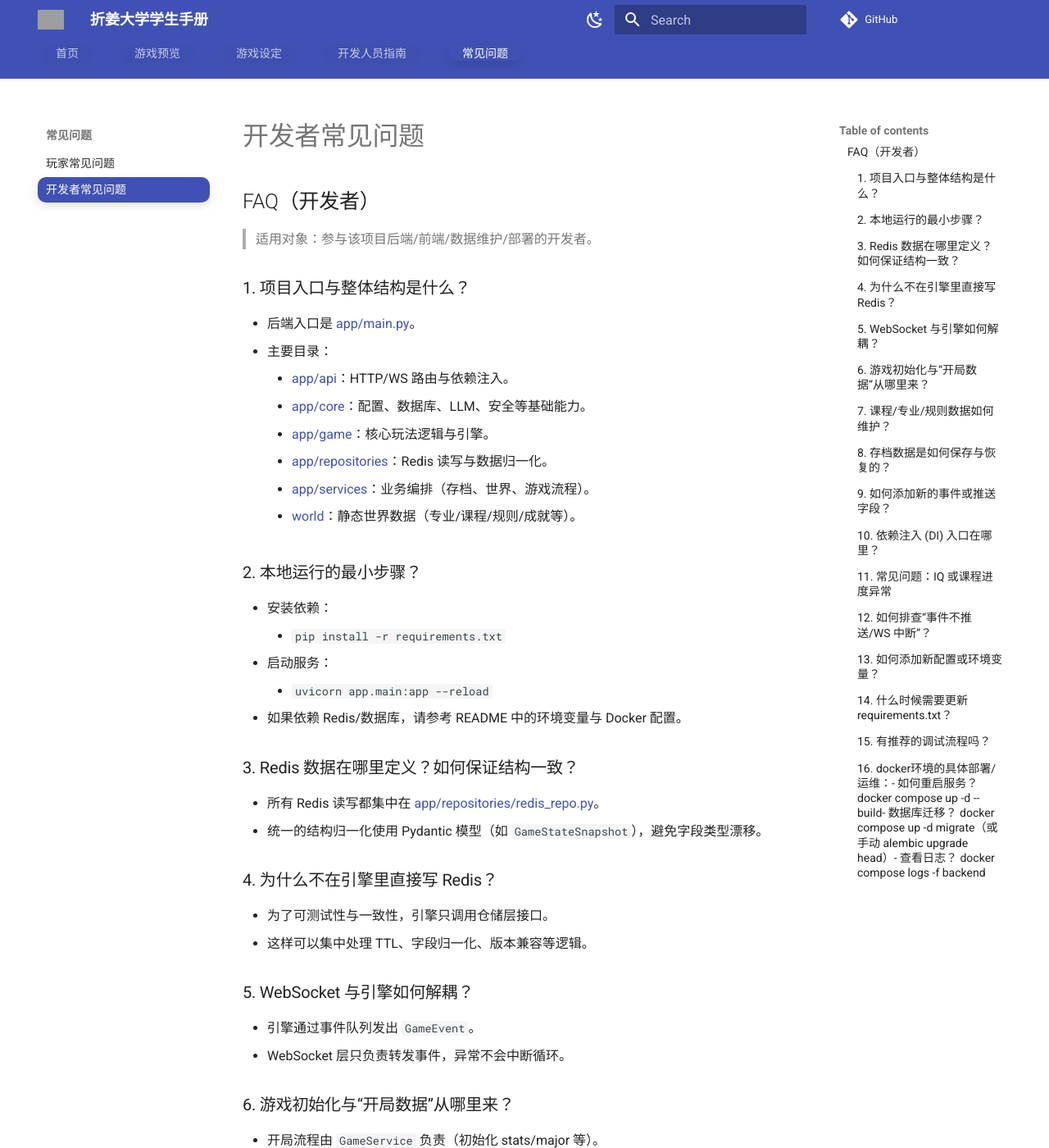
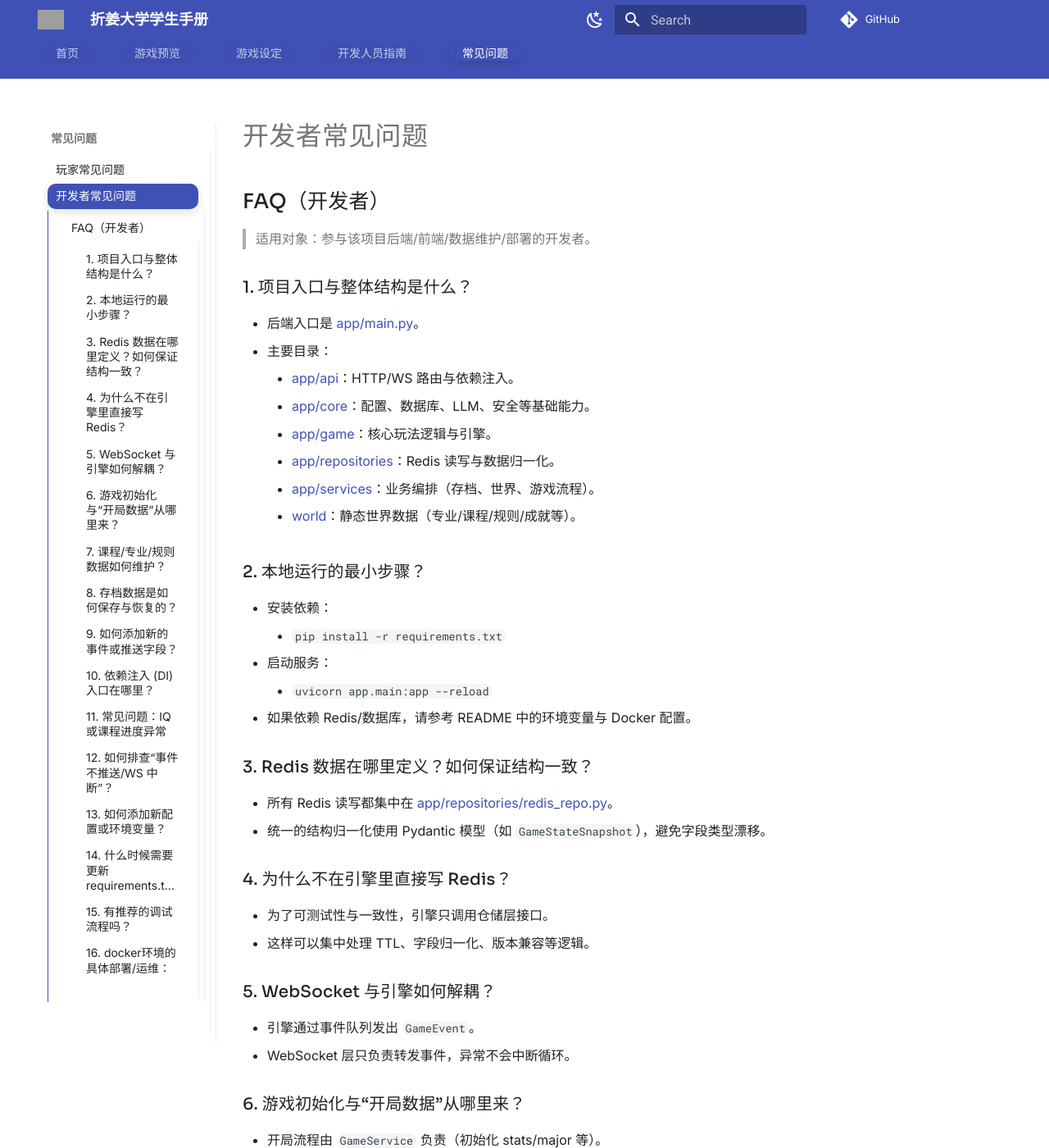
Before and after one commit to pirate-608/ZJUers_simulator-docs, an MkDocs documentation site: the page built from docs/dev/faq_dev.md, in a window 1280 px wide and 1400 px high. Shown: the whole window at 82% size. Built offline with MkDocs 1.6.1 and Material for MkDocs 9.7.7, drawn with Linux system fonts in a browser that asks for light colours; comment, search, counter and statistics services are not loaded; some of the changed text lies outside the part shown; grey boxes are pictures that could not be loaded.

```diff
--- /dev/null
+++ b/docs/assets/css/fix-footer.css
@@ -0,0 +1,28 @@
+/* 1. 强制 body 和根容器使用 Flex 布局，并撑满视口 */
+body {
+    display: flex;
+    flex-direction: column;
+    min-height: 100vh;
+}
+
+.md-container {
+    display: flex;
+    flex-direction: column;
+    flex: 1 0 auto; /* 让 container 自动填充剩余空间 */
+}
+
+/* 2. 关键：让主内容区占据所有的弹性空间，从而将页脚强行压到底部 */
+.md-main {
+    flex: 1 0 auto;
+    /* 删除所有写死的 min-height，如 70vh */
+}
+
+/* 3. 防止 Instant Loading 导致内层高度坍塌 */
+.md-main__inner {
+    height: 100%;
+}
+
+/* 4. 确保页脚保持在底部，不参与弹性伸缩 */
+.md-footer {
+    flex-shrink: 0;
+}
--- /dev/null
+++ b/docs/assets/css/theme-tweaks.css
@@ -0,0 +1,161 @@
+/* 字体与基础色板 */
+@import url('https://fonts.googleapis.com/css2?family=Inter:wght@400;500;600&family=Sora:wght@500;600&display=swap');
+
+:root {
+    --surface: #f6f7fb;
+    --surface-strong: #eef0f6;
+    --border-soft: rgba(0, 0, 0, 0.08);
+    --shadow-soft: 0 8px 24px rgba(0, 0, 0, 0.08);
+    --tag-bg: rgba(0, 0, 0, 0.06);
+    --tag-text: #111;
+}
+
+[data-md-color-scheme="slate"] {
+    --surface: rgba(255, 255, 255, 0.04);
+    --surface-strong: rgba(255, 255, 255, 0.08);
+    --border-soft: rgba(255, 255, 255, 0.12);
+    --shadow-soft: 0 8px 24px rgba(0, 0, 0, 0.35);
+    --tag-bg: rgba(255, 255, 255, 0.12);
+    --tag-text: #f7f7f7;
+}
+
+body {
+    font-family: 'Inter', 'Noto Sans SC', system-ui, -apple-system, BlinkMacSystemFont, 'Segoe UI', sans-serif;
+}
+
+.md-typeset h1,
+.md-typeset h2,
+.md-typeset h3,
+.md-typeset h4 {
+    font-family: 'Sora', 'Inter', 'Noto Sans SC', system-ui, -apple-system, 'Segoe UI', sans-serif;
+    letter-spacing: 0.01em;
+}
+
+/* 首页 Hero 区（在 index.md 添加 .hero 容器可用） */
+.hero {
+    background: radial-gradient(circle at 20% 20%, rgba(76, 81, 191, 0.12), transparent 30%),
+        radial-gradient(circle at 80% 0%, rgba(0, 0, 0, 0.08), transparent 25%),
+        var(--surface);
+    border: 1px solid var(--border-soft);
+    border-radius: 18px;
+    padding: 32px;
+    box-shadow: var(--shadow-soft);
+    margin-bottom: 24px;
+}
+
+.hero h1 {
+    margin-bottom: 8px;
+    font-size: 1.8rem;
+}
+
+.hero p {
+    margin: 0 0 16px 0;
+    color: var(--md-default-fg-color--light);
+}
+
+.hero .actions {
+    display: flex;
+    gap: 12px;
+    flex-wrap: wrap;
+}
+
+.hero .btn {
+    display: inline-flex;
+    align-items: center;
+    gap: 8px;
+    padding: 10px 16px;
+    border-radius: 12px;
+    font-weight: 600;
+    border: 1px solid var(--border-soft);
+    background: var(--md-primary-fg-color);
+    color: var(--md-primary-bg-color);
+    box-shadow: var(--shadow-soft);
+    transition: transform 0.15s ease, box-shadow 0.15s ease;
+}
+
+.hero .btn.secondary {
+    background: var(--surface-strong);
+    color: var(--md-default-fg-color);
+}
+
+.hero .btn:hover {
+    transform: translateY(-1px);
+    box-shadow: 0 10px 28px rgba(0, 0, 0, 0.12);
+}
+
+/* 卡片网格与徽标 */
+.card-grid {
+    display: grid;
+    grid-template-columns: repeat(auto-fit, minmax(220px, 1fr));
+    gap: 14px;
+}
+
+.card {
+    background: var(--surface);
+    border: 1px solid var(--border-soft);
+    border-radius: 14px;
+    padding: 16px;
+    box-shadow: var(--shadow-soft);
+    transition: transform 0.18s ease, box-shadow 0.18s ease;
+}
+
+.card:hover {
+    transform: translateY(-2px);
+    box-shadow: 0 12px 28px rgba(0, 0, 0, 0.14);
+}
+
+.card .eyebrow {
+    display: inline-block;
+    padding: 4px 10px;
+    border-radius: 999px;
+    background: var(--tag-bg);
+    color: var(--tag-text);
+    font-weight: 600;
+    font-size: 0.8rem;
+    margin-bottom: 10px;
+}
+
+/* 表格与代码块 */
+.md-typeset table:not([class]) {
+    background: var(--surface);
+    border: 1px solid var(--border-soft);
+    border-radius: 12px;
+    overflow: hidden;
+    box-shadow: var(--shadow-soft);
+}
+
+.md-typeset table:not([class]) th {
+    background: var(--surface-strong);
+    font-weight: 600;
+}
+
+.md-typeset table:not([class]) tr:nth-child(even) {
+    background: var(--surface-strong);
+}
+
+.md-typeset code,
+.md-typeset pre code {
+    border-radius: 8px;
+}
+
+.md-typeset .admonition {
+    border-radius: 12px;
+    box-shadow: var(--shadow-soft);
+}
+
+/* 页眉与侧边导航微调
+.md-header__inner {
+    backdrop-filter: blur(12px);
+    background-color: transparent;
+}
+*/
+
+
+[data-md-color-scheme="slate"] .md-header__inner {
+    background-color: transparent;
+}
+
+.md-sidebar--primary .md-nav {
+    padding: 4px 6px 12px;
+    border-right: 1px solid var(--border-soft);
+}
--- a/docs/dev/faq_dev.md
+++ b/docs/dev/faq_dev.md
@@ -73,4 +73,7 @@
 - 前端：检查 WebSocket 数据流和渲染异常。
 - 数据：验证 world JSON 的结构与字段完整性。
 
-### 16. docker环境的具体部署/运维：- **如何重启服务？** `docker compose up -d --build`- **数据库迁移？** `docker compose up -d migrate`（或手动 `alembic upgrade head`）- **查看日志？** `docker compose logs -f backend`
+### 16. docker环境的具体部署/运维：
+- **如何重启服务？** `docker compose up -d --build`
+- **数据库迁移？** `docker compose up -d migrate`（或手动 `alembic upgrade head`）
+- **查看日志？** `docker compose logs -f backend`
--- a/mkdocs.yml
+++ b/mkdocs.yml
@@ -85,17 +85,24 @@
   features:
     - navigation.tabs
     - navigation.sections
+    - navigation.instant
+    - navigation.tracking
+    - navigation.top
+    - toc.integrate
     - search.suggest
     - search.highlight
+    - search.share
     - navigation.footer
   palette:
     - scheme: default
       primary: indigo
+      accent: amber
       toggle:
         icon: material/weather-night
         name: 切换到暗色主题
     - scheme: slate
       primary: indigo
+      accent: amber
       toggle:
         icon: material/white-balance-sunny
         name: 切换到亮色主题
@@ -109,6 +116,8 @@
 
 extra_css:
   - assets/css/custom-cards.css
+  - assets/css/theme-tweaks.css
+  - assets/css/fix-footer.css
 
 # 3. 插件（必需项！）
 plugins:
```
Also changed, not shown: 1 other file.
